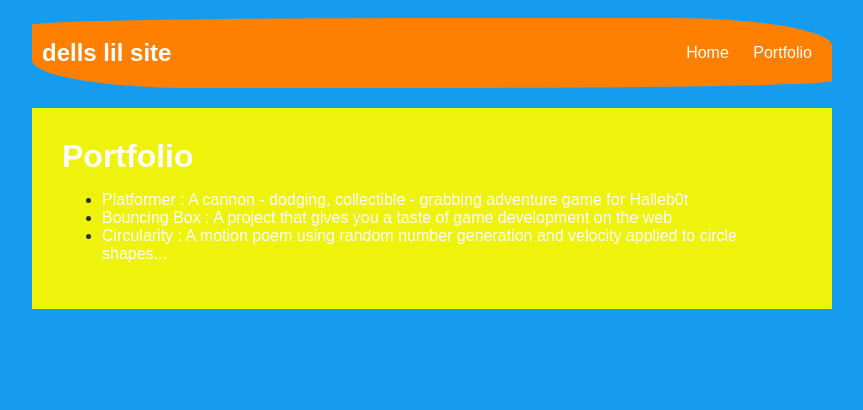
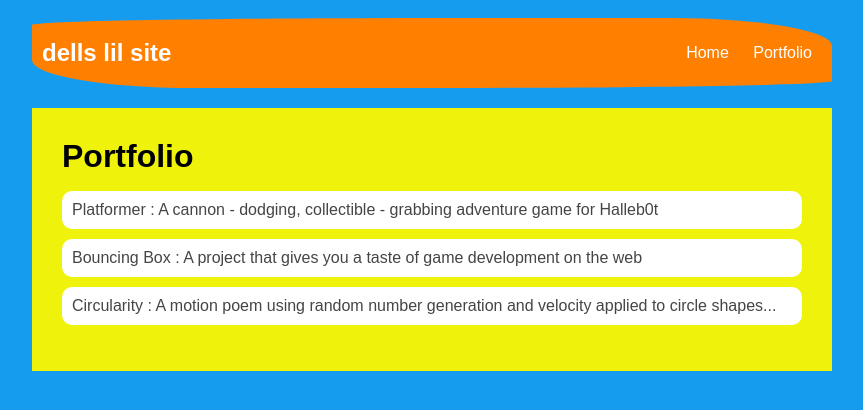
Before and after one commit to CardellHenderson/CardellHenderson.github.io, a plain HTML site: page portfolio.html in a window 1280 px wide. Shown: the whole page, without its empty margins (208-1071 px from the left). Drawn offline with Linux system fonts and the light colour scheme.

Commit message:
<message about commit>

```diff
--- a/style.css
+++ b/style.css
@@ -62,3 +62,28 @@ main {
 h2, h3 {
     margin: 0px;
 }
+   /* portfolio styles */
+   .content h1 {
+    color: black;
+}
+
+#portfolio {
+    list-style-type: none;
+    padding-left: 0;
+}
+
+#portfolio li {
+    background: #fff;
+    padding: 10px;
+    border-radius: 10px;
+    margin-bottom: 10px;
+}
+
+#portfolio li:hover {
+    background: #eee;
+}
+
+#portfolio a {
+    text-decoration: none;
+    color: #454545;
+}
```
Also changed, not shown: projects/platformer/platformer.js (+6 -2 lines).
